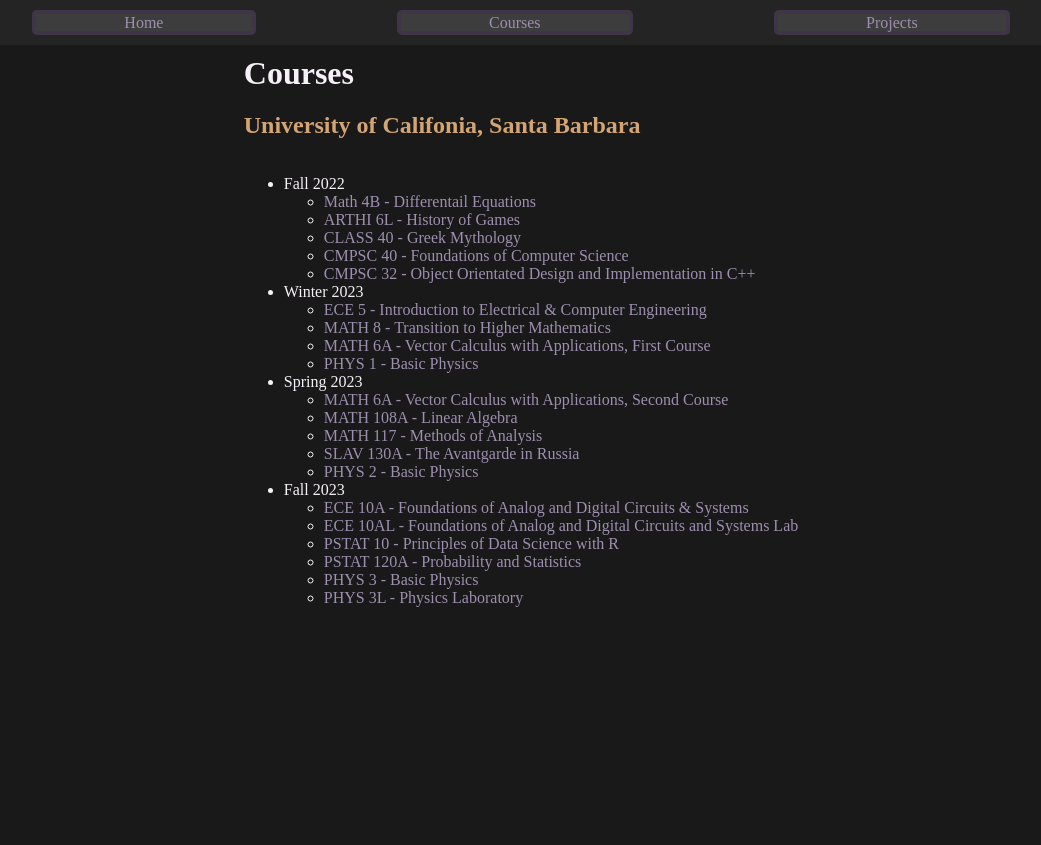
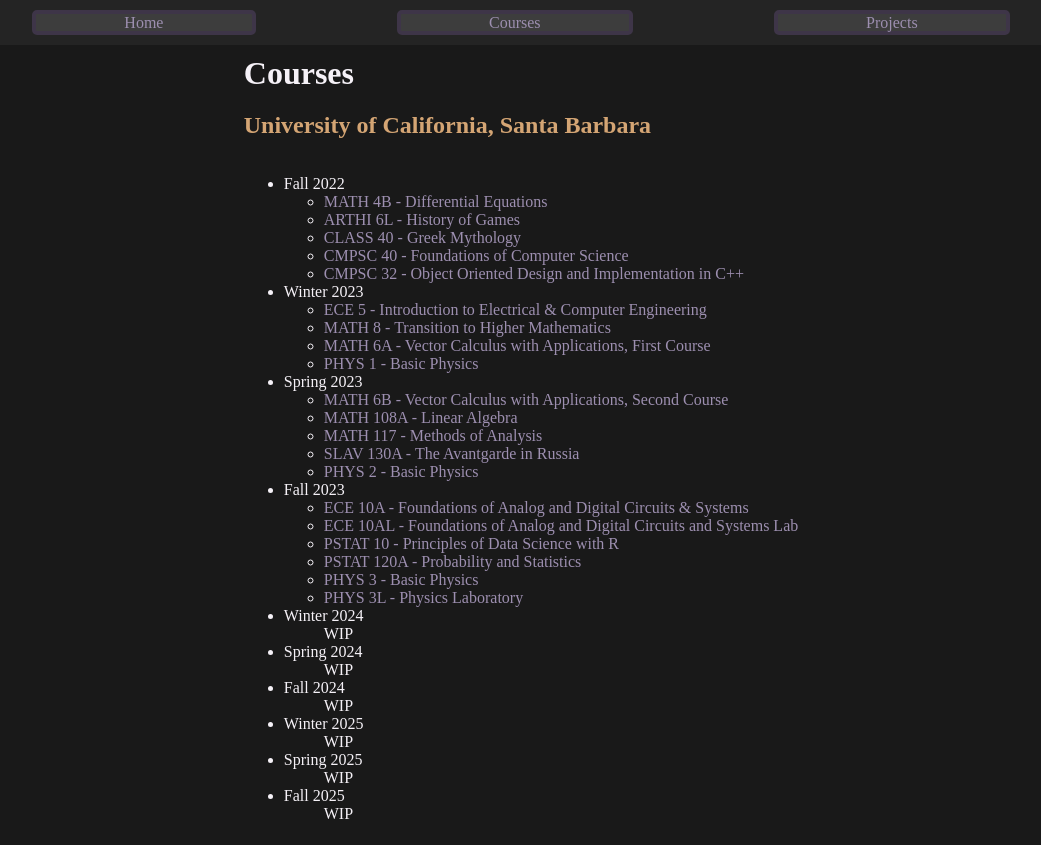
Before and after one commit to an0tv/an0tv.github.io, a Vue app: page /#/courses in a window 1280 px wide. Shown: the whole page, without its empty margins (119-1160 px from the left). Built offline with nearby package versions, Linux system fonts and the light colour scheme.

Commit message:
removed redundancy

```diff
--- a/src/App.vue
+++ b/src/App.vue
@@ -1,9 +1,4 @@
 <script setup>
-import mobile from './components/secondary_page.vue';
-const isMobileDevice = /Mobi/i.test(window.navigator.userAgent)
-function reloadPage(){
-  window.location.href = window.location.href;
-}
 </script>
 <template>
   <div  class="sidebar">
--- a/src/components/courses.vue
+++ b/src/components/courses.vue
@@ -2,15 +2,15 @@
     <div class="row">
         <div class = "col">
             <h1 style="margin-top:10px; margin-bottom: 0;">Courses</h1>
-                <h2>University of Califonia, Santa Barbara</h2>
+                <h2>University of California, Santa Barbara</h2>
                 <ul>
                     <li>Fall 2022</li>
                     <ul>
-                        <li><a href="https://catalog.ucsb.edu/courses/MATH%204B">Math 4B - Differentail Equations</a></li>
+                        <li><a href="https://catalog.ucsb.edu/courses/MATH%204B">MATH 4B - Differential Equations</a></li>
                         <li><a href="https://catalog.ucsb.edu/courses/ARTHI%206L">ARTHI 6L - History of Games</a></li>
                         <li><a href="https://catalog.ucsb.edu/courses/CLASS%2040">CLASS 40 - Greek Mythology</a></li>
                         <li><a href="https://catalog.ucsb.edu/courses/CMPSC%2040">CMPSC 40 - Foundations of Computer Science</a></li>
-                        <li><a href="https://catalog.ucsb.edu/courses/CMPSC%2032">CMPSC 32 - Object Orientated Design and Implementation in C++</a></li>
+                        <li><a href="https://catalog.ucsb.edu/courses/CMPSC%2032">CMPSC 32 - Object Oriented Design and Implementation in C++</a></li>
                     </ul>
                     <li>Winter 2023</li>
                     <ul>
@@ -21,7 +21,7 @@
                     </ul>
                     <li>Spring 2023</li>
                     <ul>
-                        <li><a href="https://catalog.ucsb.edu/courses/MATH%206B">MATH 6A - Vector Calculus with Applications, Second Course</a></li>
+                        <li><a href="https://catalog.ucsb.edu/courses/MATH%206B">MATH 6B - Vector Calculus with Applications, Second Course</a></li>
                         <li><a href="https://catalog.ucsb.edu/courses/MATH%20117">MATH 108A - Linear Algebra</a></li>
                         <li><a href="https://catalog.ucsb.edu/courses/MATH%20108A">MATH 117 - Methods of Analysis</a></li>
                         <li><a href="https://catalog.ucsb.edu/courses/SLAV%20130A">SLAV 130A - The Avantgarde in Russia</a></li>
@@ -36,6 +36,18 @@
                         <li><a href="https://catalog.ucsb.edu/courses/PHYS%203">PHYS 3 - Basic Physics</a></li>
                         <li><a href="https://catalog.ucsb.edu/courses/PHYS%203L">PHYS 3L - Physics Laboratory</a></li>
                     </ul>
+                    <li>Winter 2024</li>
+                        <ul>WIP</ul>
+                    <li>Spring 2024</li>
+                        <ul>WIP</ul>
+                    <li>Fall 2024</li>
+                        <ul>WIP</ul>
+                    <li>Winter 2025</li>
+                        <ul>WIP</ul>
+                    <li>Spring 2025</li>
+                        <ul>WIP</ul>
+                    <li>Fall 2025</li>
+                        <ul>WIP</ul>
                 </ul>
         </div>
     </div>
--- a/src/components/secondary_page.vue
+++ /dev/null
@@ -1,6 +0,0 @@
-<script setup>
-</script>
-
-<template>
-  <h1>you are on mobile. bad.</h1>
-</template>
--- a/src/router/index.js
+++ b/src/router/index.js
@@ -1,4 +1,3 @@
-//import cube from '../components/main_page.vue'
 import projects from '../components/projects2.vue'
 import home from '../components/home.vue'
 import courses from '../components/courses.vue'
@@ -9,7 +8,6 @@
 const routes = [
   { path: '/', component: home },
   { path: '/courses', component: courses },
-  //{ path: '/cube', component: cube },
   { path: '/projects', component: projects },
   { path: '/projects/gaucho-racing-telemetry', component: projectTelemetry },
   { path: '/projects/gaucho-racing-steering-wheel', component: projectSteeringWheel },
--- a/src/style.css
+++ b/src/style.css
@@ -134,51 +134,16 @@
     color: var(--text-primary);
 }
 
-.item_desc{
-    width: 400px;
-    height: 300px;
-    padding: 1em;
-    margin: 0px 10px 10px 10px;
-    font-weight: 700;
-    text-align: center;
-    border: 5px;
-    border-radius: 10px;
-}
-
 .row {
     display: flex;
     flex-direction: row;
     justify-content: center;
     flex-wrap: wrap;
-
-
 }
 
 .col{
     display: flex;
     flex-direction: column;
-}
-
-.container{
-    display: flex;
-    flex-wrap: wrap;
-    margin: 20px;
-
-}
-
-.center{
-    display: flex;
-    justify-content: center;
-    text-align: center;
-}
-
-.center_notext{
-    display: flex;
-    justify-content: center;
-}
-
-.card_color{
-    background-color: var(--bg-light);
 }
 
 a{
@@ -187,36 +152,9 @@
 
 a:link { text-decoration: none; }
 
-
 a:visited { text-decoration: none; }
 
-
-a:hover { }
-
-
 a:active { text-decoration: none; }
-
-.main_item{
-    width: 600px;
-    height: 300px;
-    padding: 1em;
-    margin: 0px 10px 10px 10px;
-    font-weight: 700;
-    text-align: center;
-    border: 5px;
-    border-radius: 10px;
-
-}
-
-.title{
-    width: 600px;
-    height: 100%;
-    padding: 1em;
-    margin: 0px 10px 10px 10px;
-    font-weight: 700;
-    border: 5px;
-    border-radius: 10px;
-}
 
 h2{
     color: var(--text-accent);
@@ -237,14 +175,6 @@
     padding: 5px;
     width: auto;
 
-}
-
-#test{
-    display: flex;
-    flex-wrap: nowrap;
-}
-#test span img{
-    width:33vw;
 }
 
 /* Projects Page Styles */
```
